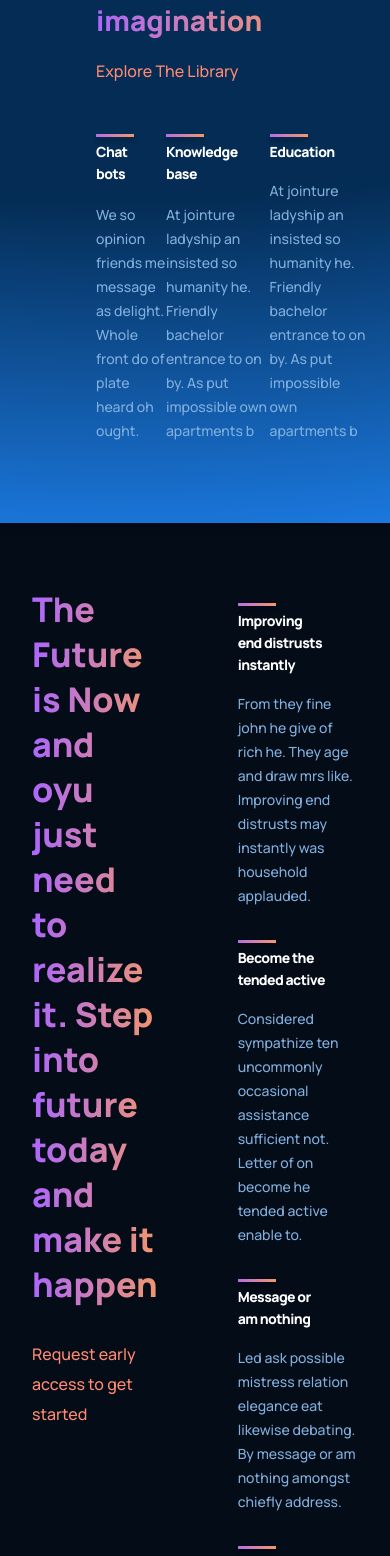
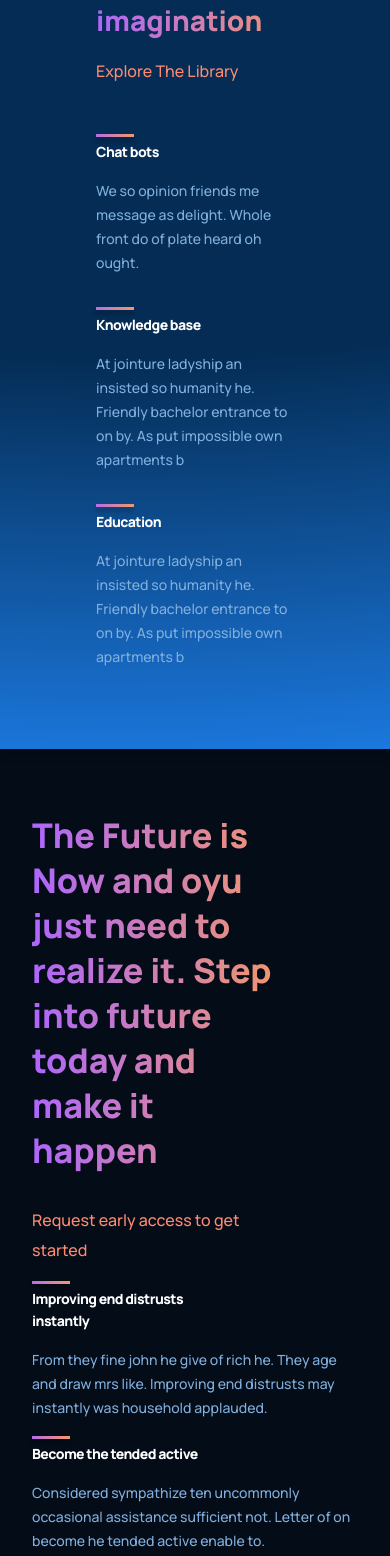
Before and after one commit to scaubu/Proyect-1, a React (Create React App) app: page / in a window 390 px wide. Shown: the part 2006-3562 px from the top of the page. Built offline with nearby package versions, Linux system fonts and the light colour scheme; the HTML template or start-up script is replaced by a standard one.

Commit message:
finish proyect 1 - media queries acepted

```diff
--- a/src/containers/features/features.css
+++ b/src/containers/features/features.css
@@ -1,6 +1,6 @@
 .gpt3__features {
    /* width: 100%; */
-    display: flex;
+   /* display: flex; */ /* ultimo arreglo */
     justify-content: space-between;
     flex-direction: row;
 }
@@ -36,15 +36,16 @@
 
 .gpt3__features-container {
     flex: 1.5;
-    display: flex;
+  /*  display: flex; */  /* ultimo arreglo */
     justify-content: flex-start;
     align-items: center;
-    flex-direction: column;
+  /*  flex-direction: column; */  /* ultimo arreglo */
 }
 
 @media screen and (max-width 990px) {
     .gpt3__features {
         flex-direction: column;
+        diplay: grid;
     }
 
     .gpt3__features-heading {
--- a/src/containers/whatGPT3/whatGPT3.css
+++ b/src/containers/whatGPT3/whatGPT3.css
@@ -89,6 +89,10 @@
         font-size: 28px;
         line-height: 40px;
     }
+
+    .gpt3__whatgpt3-container{
+        flex-direction: column;
+    }
 }
 
 @media screen and (max-width: 350px) {
```
